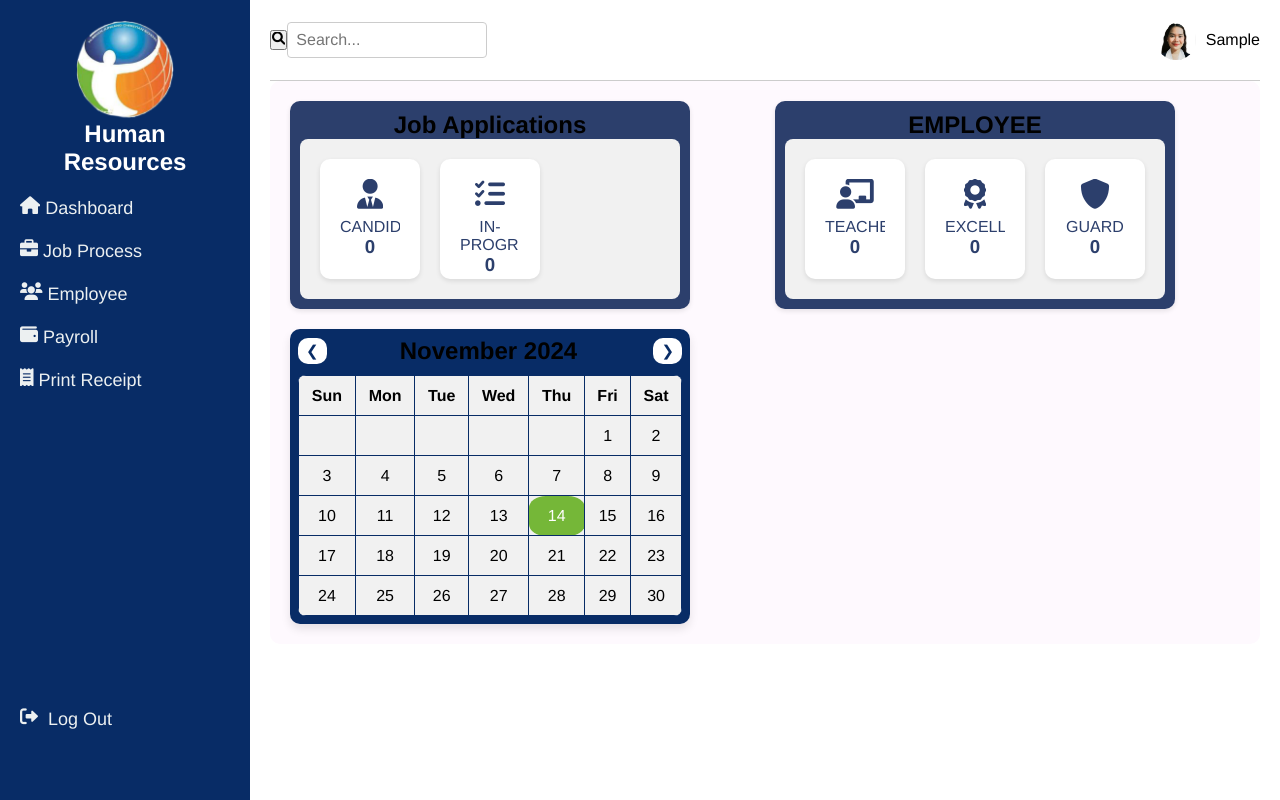
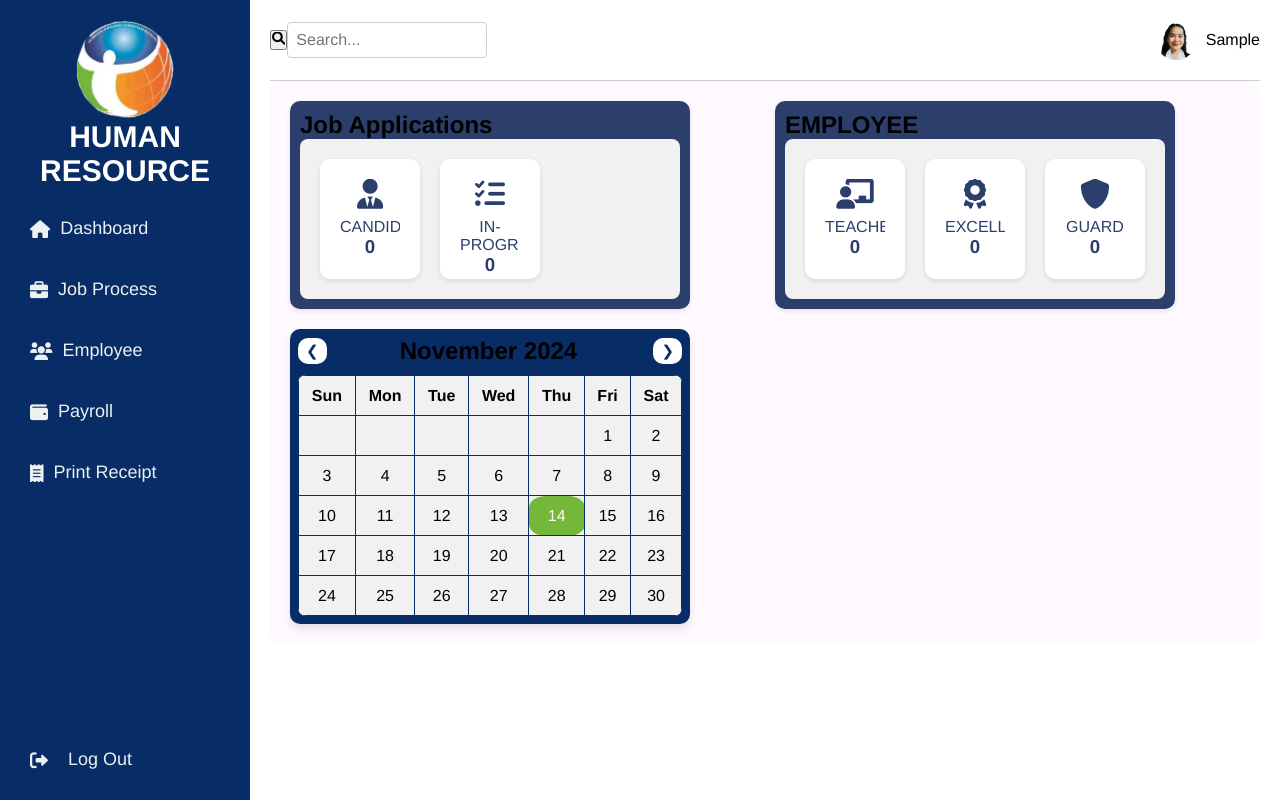
Before and after one commit to Mariano18-cc/SIASYSTEM, a PHP site: page /Admin/Dashboard.php in a window 1280 px wide. Run offline with PHP 8.4, Linux system fonts and the light colour scheme; the visitor is signed in with stand-in values (Sample User, id 1); tables that the repository leaves empty or names only in its code hold one stand-in row (values such as "Sample post").

Commit message:
dashb sidebar fixed

```diff
--- a/Admin/Dashboard.php
+++ b/Admin/Dashboard.php
@@ -90,21 +90,24 @@ $stmt->close();
     <link rel="stylesheet" href="../stylesheet/dashboard.css">
 </head>
 <body>
-<div class="dashboard">
-    <aside class="sidebar">
-      <div class="logo">
-        <img src="../picture/logo.png" alt="user-info">
-      </div>
-      <h2>Human Resources</h2>
-      <ul style="list-style-type: none; padding-left: 0;">
+
+  <!-- Sidebar -->
+  <div class="sidebar">
+    <div class="logo">
+        <img src="../picture/logo.png" alt="Human Resource">
+    </div>
+    <h2 style="color: white; text-align: center;">HUMAN RESOURCE</h2>
+    <ul>
         <li><a href="Dashboard.php"><i class="fas fa-home"></i> Dashboard</a></li>
         <li><a href="jobp.php" class="active"><i class="fas fa-briefcase"></i> Job Process</a></li>
         <li><a href="employee.php"><i class="fas fa-users"></i> Employee</a></li>
         <li><a href="payroll.php"><i class="fas fa-wallet"></i> Payroll</a></li>
         <li><a href="printr.php"><i class="fas fa-receipt"></i> Print Receipt</a></li>
-        <div class="bottom-content"><li><a href="../login.php"><i class="fas fa-sign-out-alt"></i><span>Log Out</span></a></li></div>
     </ul>
-    </aside>
+    <div class="bottom-content">
+        <a href="login.php"><i class="fas fa-sign-out-alt"></i>Log Out</a>
+    </div>
+</div>
 
         <main class="main-content">
       <header class="header">
@@ -198,7 +201,6 @@ $stmt->close();
             <!-- </div> -->
 
         </div>
-    </div>
 
 
     <script src="../javascript/dashboard.js"></script>
--- a/stylesheet/dashboard.css
+++ b/stylesheet/dashboard.css
@@ -11,12 +11,6 @@
     height: 100%;
   }
 
-  /* Container for the Dashboard */
-  .dashboard {
-    display: flex;
-    height: 100%;
-    flex-direction: column;
-  }
   /* Sidebar */
 .sidebar {
   width: 250px;
@@ -25,11 +19,12 @@
   padding: 20px;
   position: fixed;
   height: 100%;
+  display: flex;
+  flex-direction: column;
+  justify-content: space-between; /* Pushes bottom content to the bottom */
+  font-size: 20px;
 }
 
-  h2{
-    text-align: center;
-  }
 .sidebar .logo {
   display: flex;
   justify-content: center;
@@ -45,28 +40,51 @@
 .sidebar ul {
   list-style-type: none;
   padding-left: 0;
-
 }
 
 .sidebar ul li {
   margin: 20px 0;
+}
 
+.sidebar ul li i{
+  margin-right: 10px;
 }
 
 .sidebar ul li a {
   color: #ecf0f1;
   text-decoration: none;
   font-size: 18px;
+  display: flex;
+  align-items: center;
+  padding: 10px;
+}
+
+.sidebar ul li:hover {
+  background: #2e3c44;
+  border-radius: 10px;
 }
 
 .bottom-content {
   margin-top: auto;
+  padding-top: 20px;
 }
 
-  .sidebar ul li a span {
-    margin-left: 10px;
+.bottom-content a {
+  color: #ecf0f1;
+  text-decoration: none;
+  font-size: 18px;
+  display: flex;
+  align-items: center;
+  padding: 10px;
+  border-radius: 10px;
+}
+.bottom-content i{
+  padding-right: 20px;
 }
 
+.bottom-content :hover{
+  background: #2e3c44;
+}
 
 /* Main Content Area */
 .main-content {
@@ -126,15 +144,6 @@
     background-color: #f1f1f1;
     padding: 20px;
     border-radius: 8px;
-  }
-
-
-
-  /* log-out */
-    .bottom-content{
-    position: absolute;
-    bottom: 50px;
-    left: 10;
   }
 
   .header .user-info {
```
Lines whose indentation alone changed are shown as unchanged.
